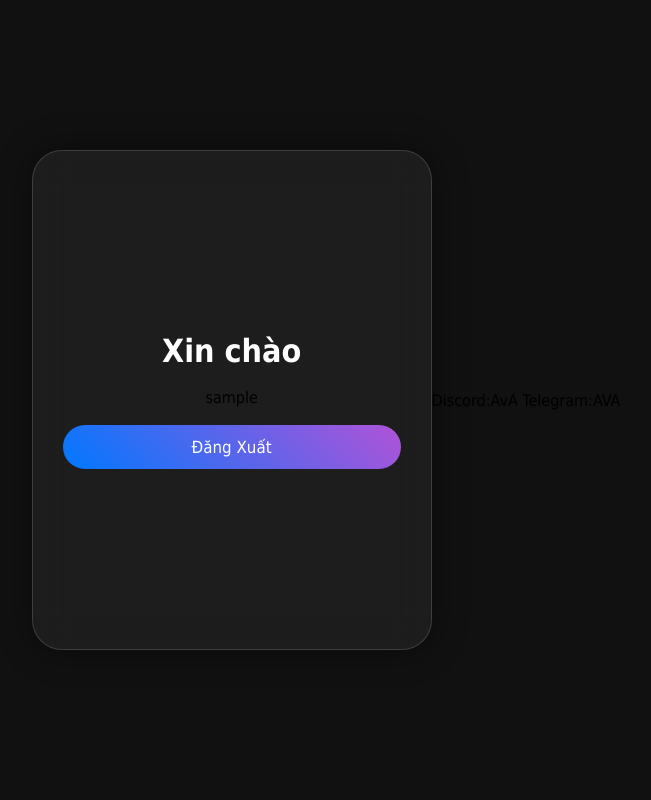
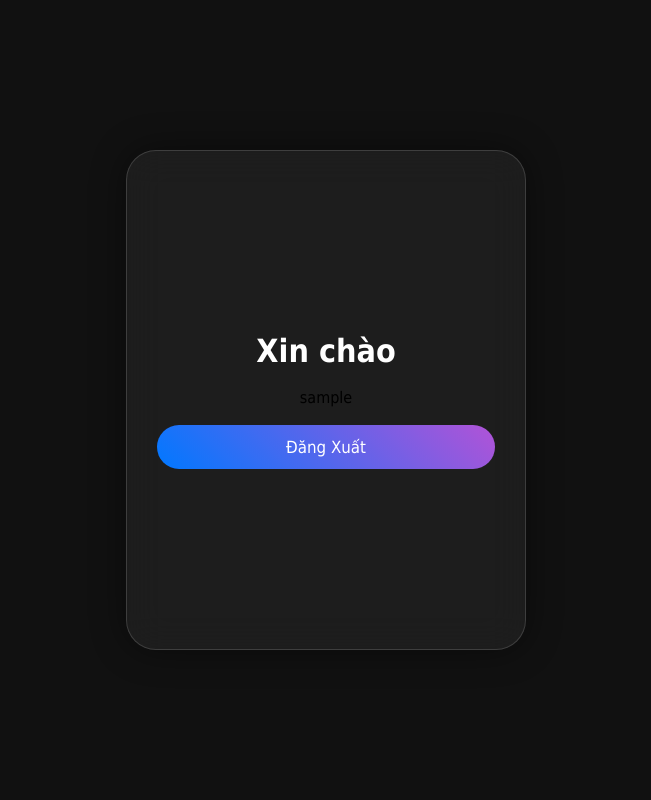
Before and after one commit to Stare-VuT/app.py, a Flask app: page /home in a window 1280 px wide. Shown: the whole page, without its empty margins (314-965 px from the left). Run offline with Flask 3, Linux system fonts and the light colour scheme; the visitor is signed in with stand-in values (Sample User, id 1).

Commit message:
Update home.html
.

```diff
--- a/templates/templates/home.html
+++ b/templates/templates/home.html
@@ -27,5 +27,4 @@
     </div>
   </div>
 </body>
-</html> Discord:AvA
-       Telegram:AVA
+</html>
```
